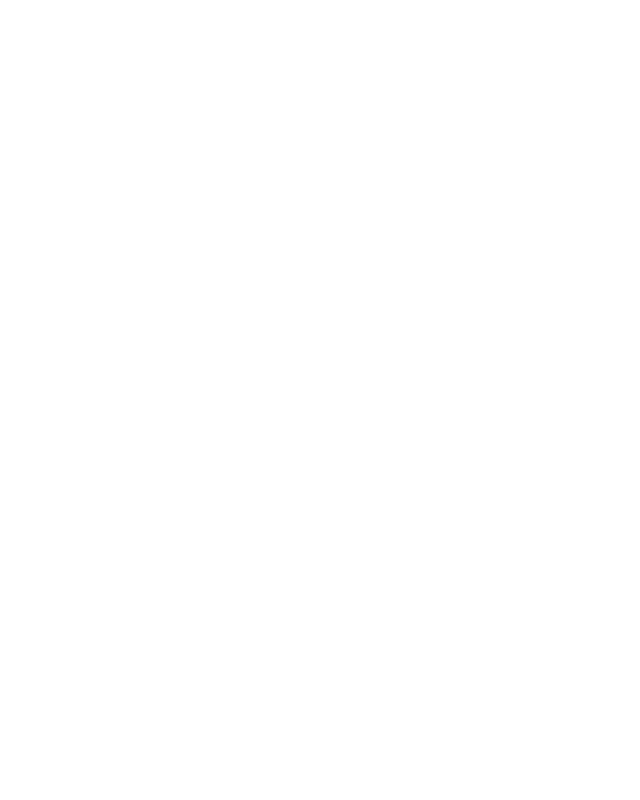
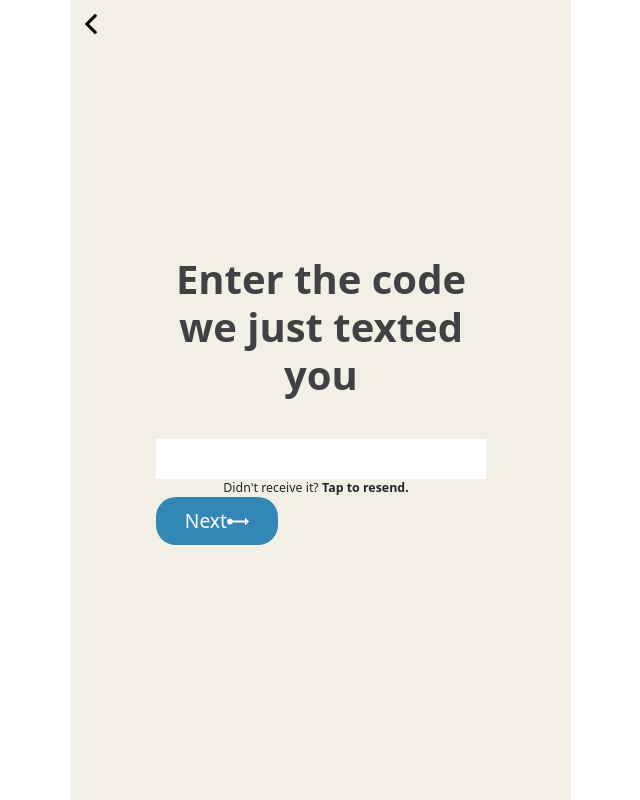
Before and after one commit to muhammedAnjoom/clubhouse-clone, a React (Create React App) app: page /code_confirm in a window 1280 px wide. Shown: the whole page, without its empty margins (319-959 px from the left). Built offline with nearby package versions, Linux system fonts and the light colour scheme.

Commit message:
codeConfirom page complete

```diff
--- a/src/App.css
+++ b/src/App.css
@@ -32,4 +32,9 @@
     font-style: normal;
     text-align: center;
     text-decoration: none;
+    width: max-content;
+
 }
+a:hover {
+    text-decoration: none !important;
+}
--- a/src/App.js
+++ b/src/App.js
@@ -3,6 +3,7 @@
 import Welcome from './pages/Welcome';
 import {BrowserRouter, Route} from 'react-router-dom'
 import PhoneConfirmation from './pages/PhoneConfirmation';
+import CodeConfirm from './pages/CodeConfirm';
 
 //plan layout
 function App() {
@@ -11,6 +12,7 @@
     <PlanLayout>
       <Route exact path="/" component={Welcome}/>
       <Route exact path="/invite" component={PhoneConfirmation}/>
+      <Route exact path="/code_confirm" component={CodeConfirm}/>
     </PlanLayout>
     </BrowserRouter>
   );
--- /dev/null
+++ b/src/pages/CodeConfirm.js
@@ -0,0 +1,35 @@
+import React from 'react'
+import { Link } from 'react-router-dom'
+import style from '../style/phoenConfi.module.css'
+
+
+function CodeConfirm() {
+    return (
+        <div className={style.PhoneConfirmContanier}>
+            <div className="text-center">
+                <Link exact to="/get_username" className={style.backBtn}>
+                    <img src="/images/arrow.png" alt="" />
+                </Link>
+                <h1 style={{width:"100%", maxWidth:"330px",marginBottom:"1em"}}>Enter the code we just texted you</h1>
+                <input type="text"
+                style={
+                    {
+                        width:"100%",
+                        border:"none",
+                        textAlign:"center",
+                        outline:"none",
+                        height:"40px"
+                    }
+                        } />
+                <p>
+                    Didn't receive it? <span>Tap to resend.</span>
+                </p>
+                <Link exact to="/allow_notification" className="primaryBtn d-flex text-center" >
+                Next <img src="/images/nextArrowIcon.svg" alt="" className="ml-1" />
+                </Link>
+            </div>
+        </div>
+    )
+}
+
+export default CodeConfirm
--- a/src/pages/PhoneConfirmation.js
+++ b/src/pages/PhoneConfirmation.js
@@ -22,7 +22,7 @@
            <span>Terms of service and privacy policy.</span>
            Thanks!
            </p>
-            <Link exact to="/code_confirm" className="primaryBtn d-flex align-items-center">
+            <Link exact to="/code_confirm" className="primaryBtn d-flex align-items-center ">
                 Next <img src="/images/nextArrowIcon.svg" className="ml-1" alt="" />
             </Link>
         </div>
--- a/src/pages/Welcome.js
+++ b/src/pages/Welcome.js
@@ -27,7 +27,7 @@
                  Get your username {" "}
 
                 </Link>
-                <Link>
+                <Link exact to="/invite">
                     Have an invite text? Sign in
                 </Link>
             </div>
```
